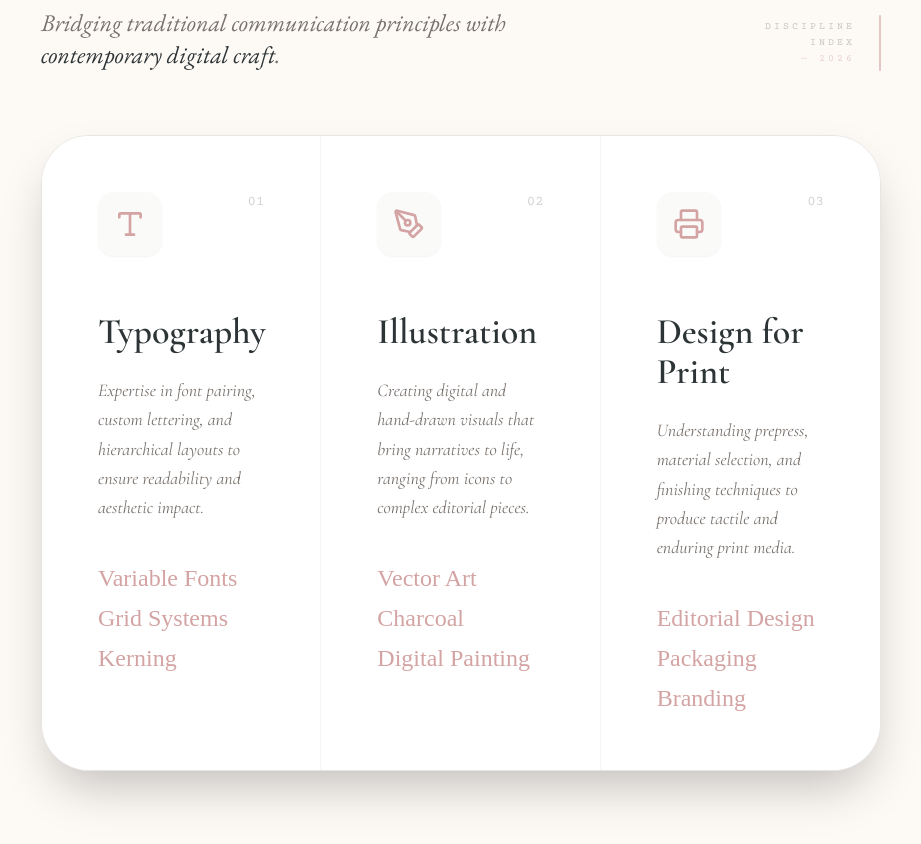
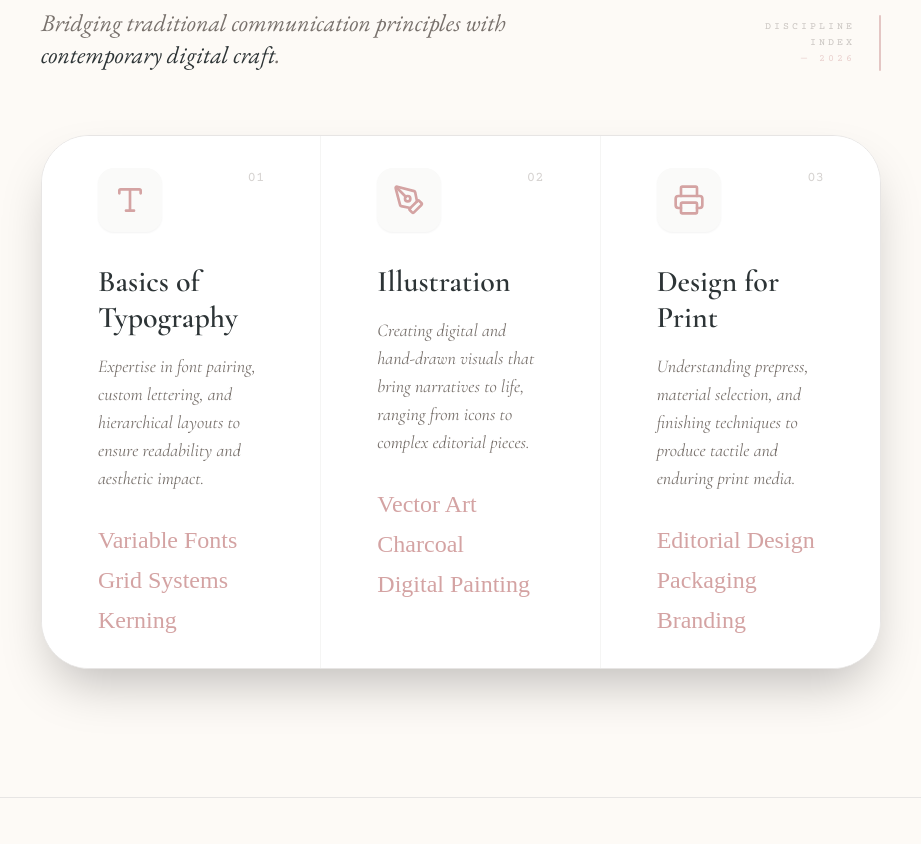
Before and after one commit to mahiyaduka24/mahiportfolio2, a React (Vite) app: page / in a window 1280 px wide. Shown: the part 1920-2764 px from the top of the page, without its empty margins (319-1240 px from the left). Built offline with nearby package versions, Linux system fonts and the light colour scheme; a web font is replaced by a local one.

Commit message:
feat(Skills): Refine typography skill description and layout
Update the title of the typography skill to be more specific. Adjust padding and margin for better visual hierarchy in the skills section.

```diff
--- a/components/Skills.tsx
+++ b/components/Skills.tsx
@@ -5,7 +5,7 @@ import { Type, PenTool, Printer } from 'lucide-react';
 
 const skills = [
   {
-    title: 'Typography',
+    title: 'Basics of Typography',
     description: 'Expertise in font pairing, custom lettering, and hierarchical layouts to ensure readability and aesthetic impact.',
     icon: <Type size={32} />,
     color: 'bg-white dark:bg-[#333333]',
@@ -67,17 +67,17 @@ const Skills: React.FC = () => {
               whileInView={{ opacity: 1, y: 0 }}
               viewport={{ once: true }}
               transition={{ duration: 0.6, delay: index * 0.1 }}
-              className={`p-10 lg:p-14 ${skill.color} border-stone-100 dark:border-white/5 md:border-r last:border-r-0 group hover:bg-rose dark:hover:bg-rose transition-all duration-500 ease-in-out cursor-default relative`}
+              className={`px-10 py-6 lg:px-14 lg:py-8 ${skill.color} border-stone-100 dark:border-white/5 md:border-r last:border-r-0 group hover:bg-rose dark:hover:bg-rose transition-all duration-500 ease-in-out cursor-default relative`}
             >
-              <div className="flex justify-between items-start mb-10 lg:mb-14 relative z-10">
-                <div className="p-4 bg-stone-50 dark:bg-white/5 rounded-2xl group-hover:bg-white group-hover:text-rose transition-all text-rose dark:text-rose-light shadow-sm">
+              <div className="flex justify-between items-start mb-6 lg:mb-8 relative z-10">
+                <div className="p-3 lg:p-4 bg-stone-50 dark:bg-white/5 rounded-2xl group-hover:bg-white group-hover:text-rose transition-all text-rose dark:text-rose-light shadow-sm">
                   {skill.icon}
                 </div>
                 <span className="font-mono text-[14px] text-stone-300 dark:text-stone-200 group-hover:text-white/40">{skill.index}</span>
               </div>
 
-              <h3 className="text-3xl lg:text-4xl font-serif font-bold mb-6 group-hover:text-white dark:text-white transition-colors relative z-10">{skill.title}</h3>
-              <p className="text-stone-500 dark:text-stone-100 group-hover:text-white/90 mb-10 leading-relaxed text-lg italic font-serif transition-colors relative z-10">
+              <h3 className="text-2xl lg:text-3xl font-serif font-bold mb-4 group-hover:text-white dark:text-white transition-colors relative z-10">{skill.title}</h3>
+              <p className="text-stone-500 dark:text-stone-100 group-hover:text-white/90 mb-8 leading-relaxed text-base lg:text-lg italic font-serif transition-colors relative z-10">
                 {skill.description}
               </p>
 
```
